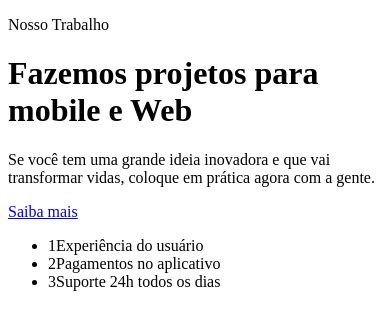
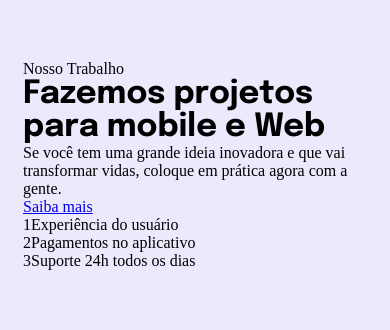
Before and after one commit to jhemi-cristina/Explorer-Projeto04, a plain HTML site: page index.html in a window 390 px wide. Drawn offline with Linux system fonts and the light colour scheme.

Commit message:
feat: mobile rule

```diff
--- a/index.html
+++ b/index.html
@@ -3,7 +3,14 @@
   <head>
     <meta charset="UTF-8" />
     <meta name="viewport" content="width=device-width, initial-scale=1.0" />
+    <link rel="preconnect" href="https://fonts.googleapis.com" />
+    <link rel="preconnect" href="https://fonts.gstatic.com" crossorigin />
+
     <title>Introdução à Responsividade</title>
+    <link
+      href="https://fonts.googleapis.com/css2?family=Epilogue:wght@400;700;800&display=swap"
+      rel="stylesheet"
+    />
     <link rel="stylesheet" href="style.css" />
   </head>
   <body>
--- a/style.css
+++ b/style.css
@@ -0,0 +1,19 @@
+* {
+    margin: 0;
+    padding: 0;
+    box-sizing: border-box;
+}
+
+ul {
+    list-style: none;
+}
+
+body {
+    background: #ECE9FD;
+    padding: 60px 23px 66px;
+}
+
+h1 {
+    font-family: 'Epilogue', sans-serif;
+
+}
```
